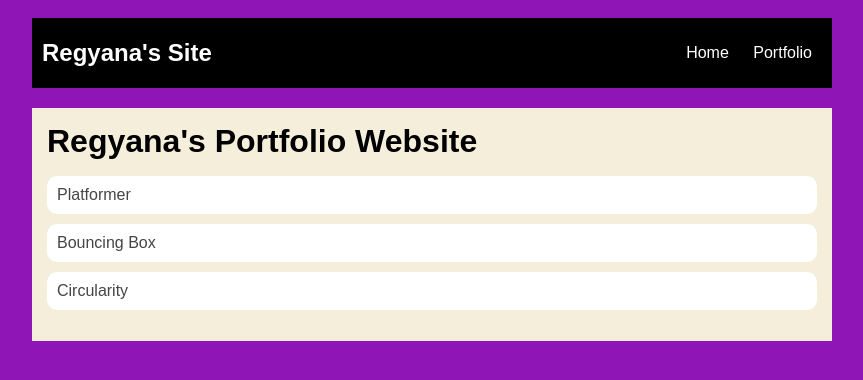
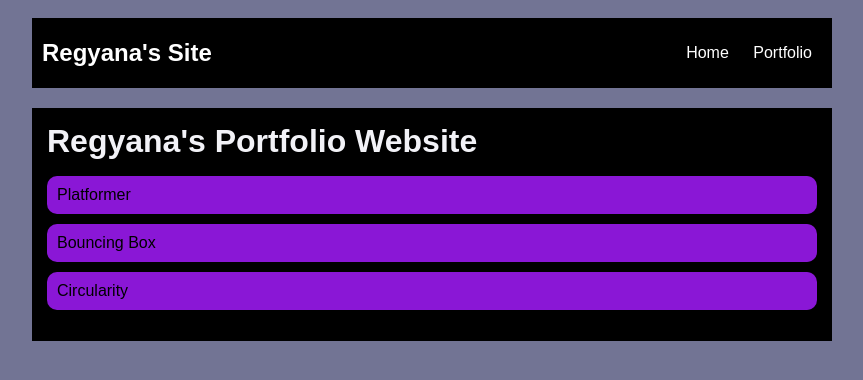
Before and after one commit to regyrobertso/regyrobertso.github.io, a plain HTML site: page portfolio.html in a window 1280 px wide. Shown: the whole page, without its empty margins (208-1071 px from the left). Drawn offline with Linux system fonts and the light colour scheme.

Commit message:
add index.html and css files

```diff
--- a/style.css
+++ b/style.css
@@ -1,5 +1,5 @@
  body {
-       background: rgb(144, 21, 182);
+       background: rgb(114, 116, 148);
        color: rgb(45, 45, 45);
        padding: 10px;
        font-family: arial;
@@ -38,7 +38,7 @@
 
    /* main container area beneath menu */
    main {
-       background: rgb(245, 238, 219);
+       background: rgb(0, 0, 0);
        display: flex;
    }
    .sidebar {
@@ -55,7 +55,7 @@
 
    /* portfolio styles */
    #interests {
-       border: 4px silver ridge;
+       border: 41px rgb(143, 142, 142) ridge;
        padding: 8px;
    }
    h2, h3 {
@@ -63,7 +63,7 @@
    }
    /* portfolio styles */
    .content h1 {
-       color: black;
+       color: rgb(242, 242, 247);
    }
 
    #portfolio {
@@ -72,17 +72,17 @@
    }
 
    #portfolio li {
-       background: #fff;
+       background: #8a17d6;
        padding: 10px;
        border-radius: 10px;
        margin-bottom: 10px;
    }
 
    #portfolio li:hover {
-       background: #eee;
+       background: #faf7f7;
    }
 
    #portfolio a {
        text-decoration: none;
-       color: #454545;
+       color: #000000;
    }
```
